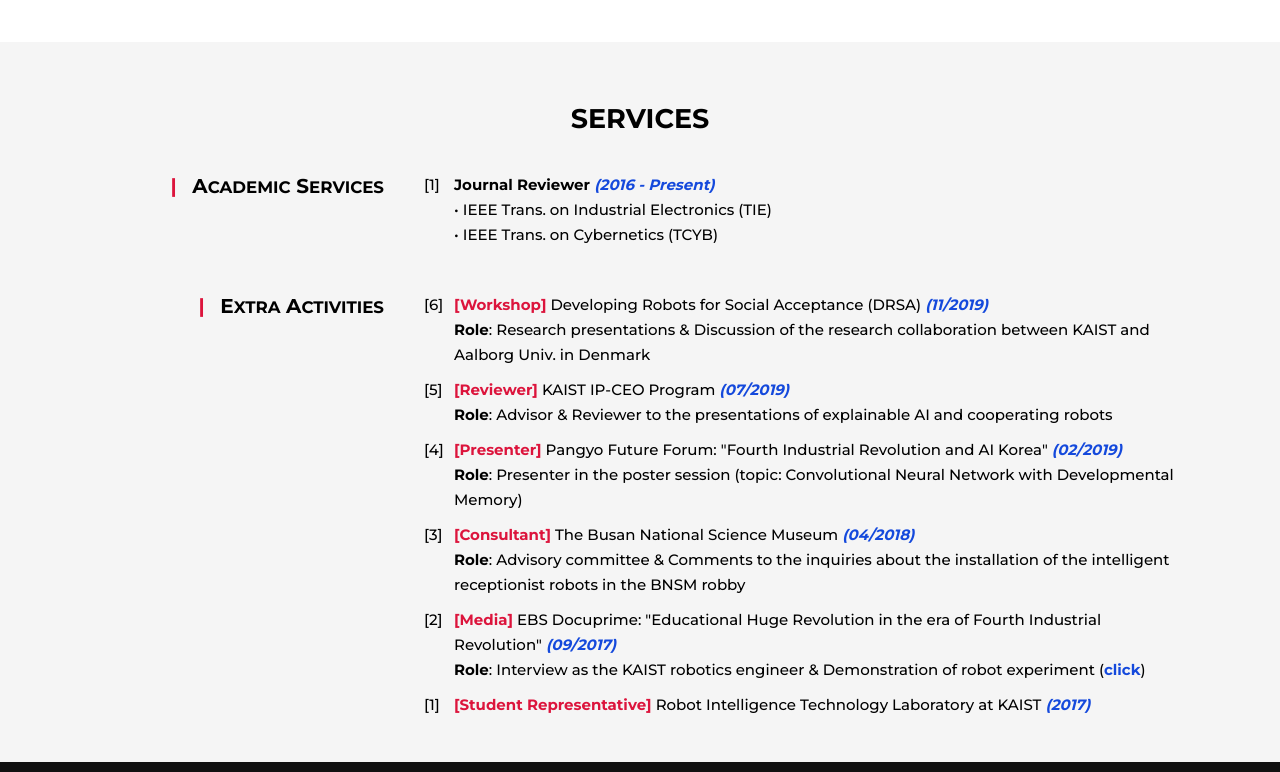
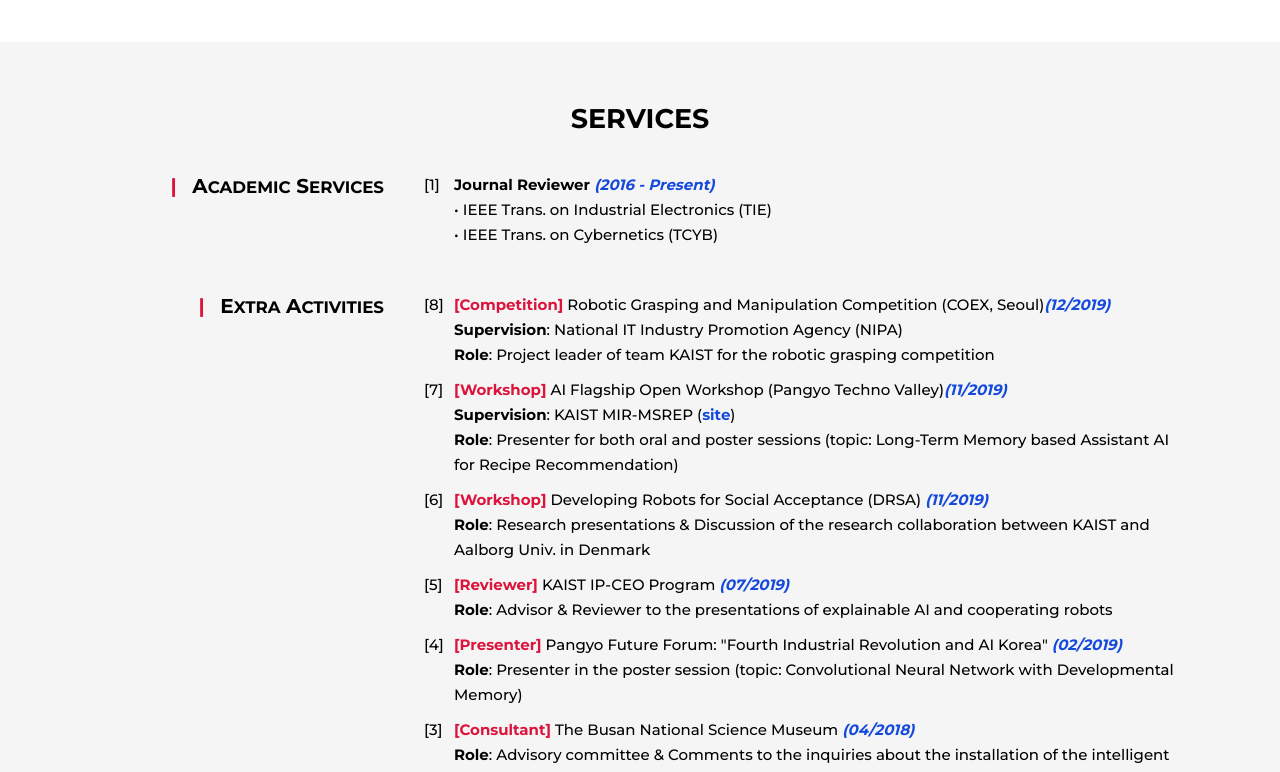
Before and after one commit to gyeongmoon/gyeongmoon.github.io, a plain HTML site: page index.html in a window 1280 px wide. Shown: the part 4746-5518 px from the top of the page. Drawn offline with Linux system fonts and the light colour scheme; files whose address does not match are found by name.

Commit message:
Add extra activities.

```diff
--- a/index.html
+++ b/index.html
@@ -418,7 +418,7 @@
             <p class="info">
               <span>Development of Robot Hand Manipulation Intelligence to Learn Methods and Procedures for Handling Various Objects with Tactile Robot Hands <b><em class="date"><font color="#1449DC">(2018 - Present)</font></em></b></span>
               <span><b>Supervision</b>: National IT Industry Promotion Agency (NIPA)</span>
-              <span><b>Role</b>: Sub-team leader (2018-2019) & Development of knowledge transfer learning technology for Deep RL, applicable to other task environments and objects of new domain</span>
+              <span><b>Role</b>: Project leader (2019) & Development of knowledge transfer learning technology for Deep RL, applicable to other task environments and objects of new domain</span>
             </p>
         </div>
       </div>
@@ -527,6 +527,34 @@
         </h5>
       </div>
 
+      <div class="area-main">
+        <div class="numbering">
+          <p class="info">[8]</p>
+        </div>
+        <div class="each-con">
+            <p class="info">
+              <span><b><font color="crimson">[Competition]</font></b> Robotic Grasping and Manipulation Competition (COEX, Seoul)<b><em class="date"><font color="#1449DC">(12/2019)</font></em></b></span>
+              <span><b>Supervision</b>: National IT Industry Promotion Agency (NIPA)</span>
+              <span><b>Role</b>: Project leader of team KAIST for the robotic grasping competition</span>
+            </p>
+        </div>
+      </div>
+
+      <div class="area-header"></div>
+      <div class="area-main">
+        <div class="numbering">
+          <p class="info">[7]</p>
+        </div>
+        <div class="each-con">
+            <p class="info">
+              <span><b><font color="crimson">[Workshop]</font></b> AI Flagship Open Workshop (Pangyo Techno Valley)<b><em class="date"><font color="#1449DC">(11/2019)</font></em></b></span>
+              <span><b>Supervision</b>: KAIST MIR-MSREP (<a href="http://mir.kaist.ac.kr/eng"><b><font color="#1449DC">site</font></b></a>)</span>
+              <span><b>Role</b>: Presenter for both oral and poster sessions (topic: Long-Term Memory based Assistant AI for Recipe Recommendation)</span>
+            </p>
+        </div>
+      </div>
+
+      <div class="area-header"></div>
       <div class="area-main">
         <div class="numbering">
           <p class="info">[6]</p>
```
